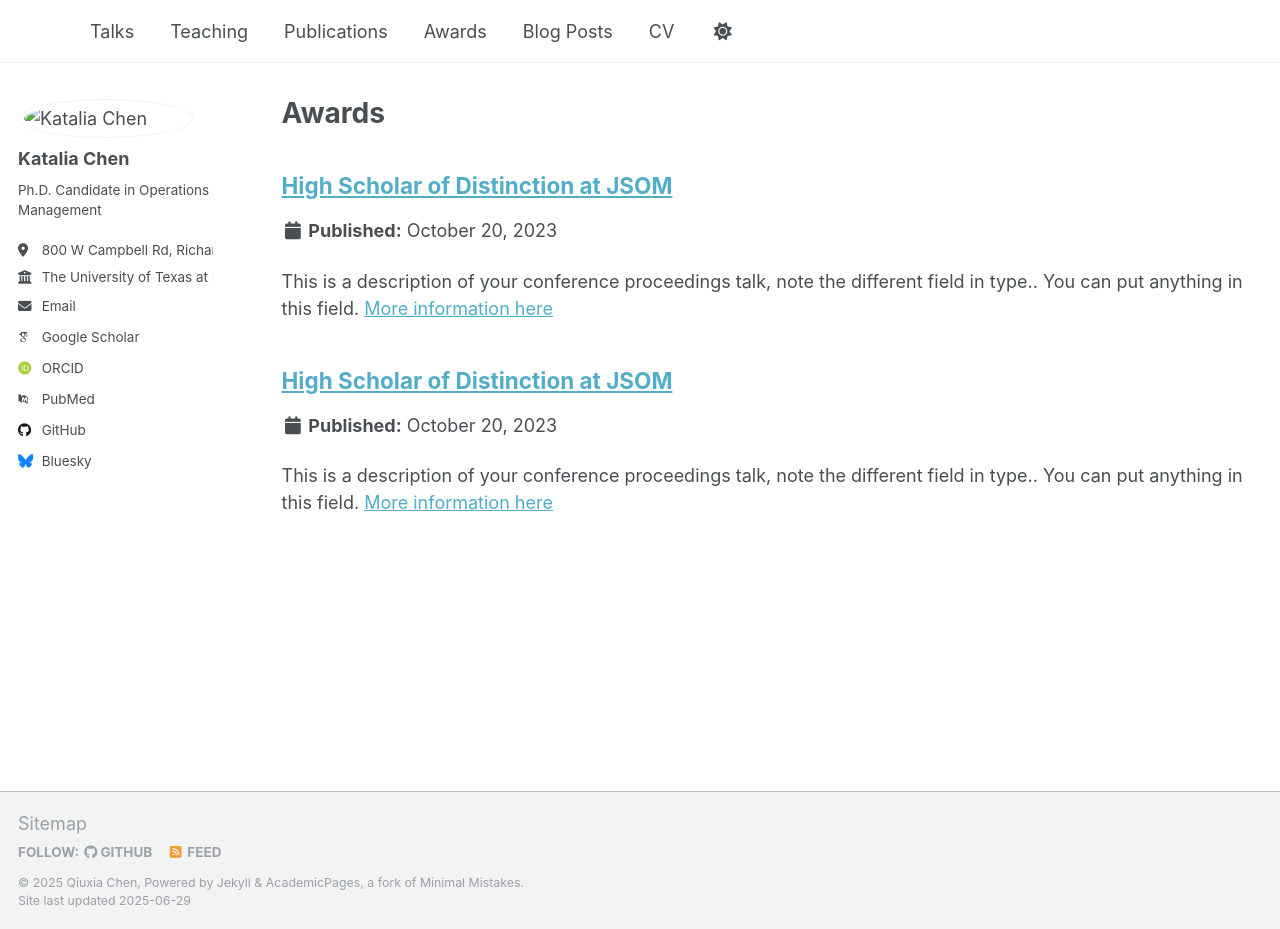
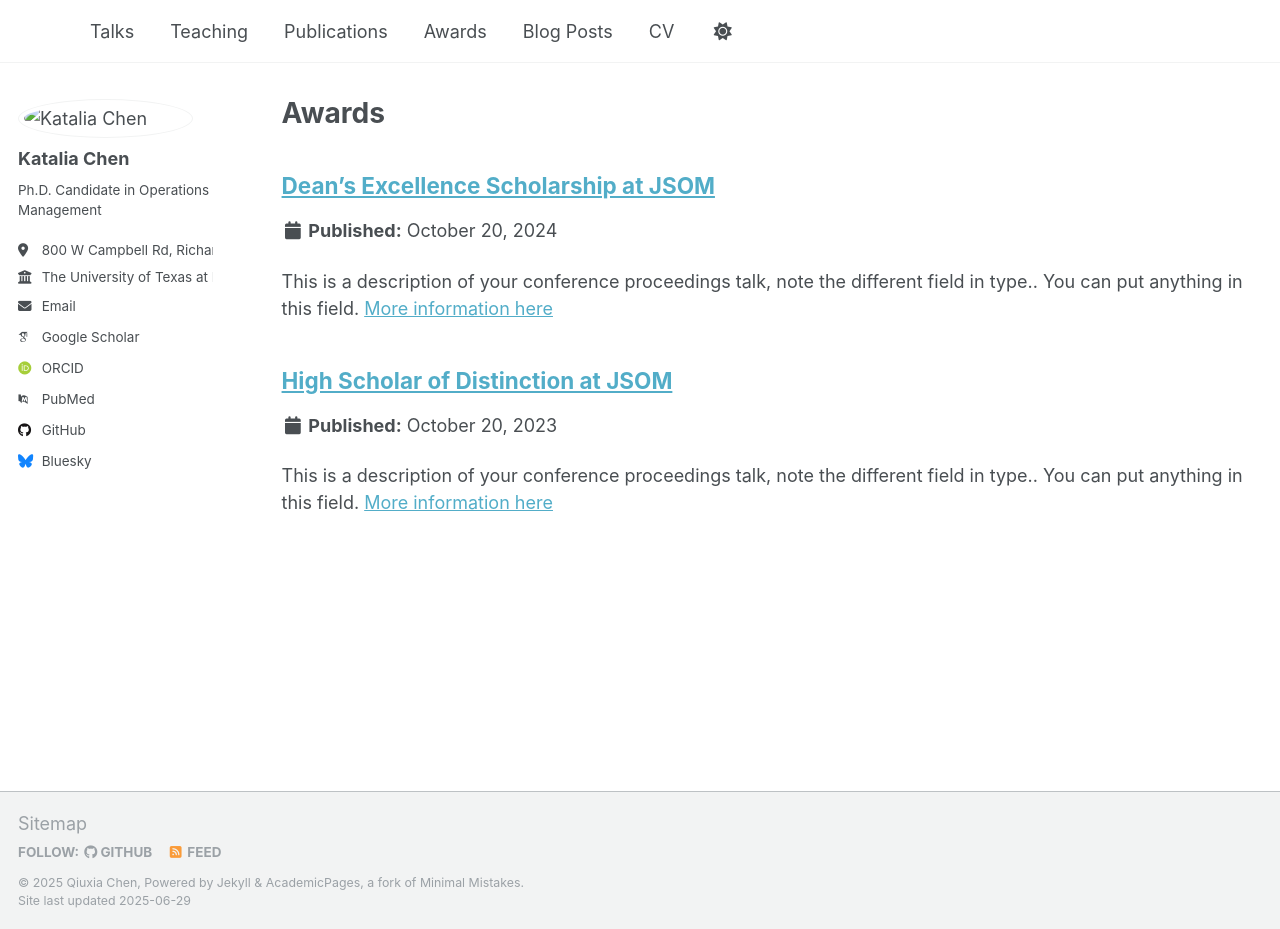
Before and after one commit to qxc2/kataliachen, a Jekyll site: the page built from _pages/awards.html, in a window 1280 px wide and 929 px high. Built offline with Jekyll 4.4.1, drawn with Linux system fonts in a browser that asks for light colours; some web fonts are replaced.

Commit message:
Update Excellence Scholarship at JSOM.md

```diff
--- a/_awards/Excellence Scholarship at JSOM.md
+++ b/_awards/Excellence Scholarship at JSOM.md
@@ -1,10 +1,10 @@
 ---
-title: "High Scholar of Distinction at JSOM"
+title: "Dean’s Excellence Scholarship at JSOM"
 collection: awards
 type: "Awards"
-permalink: /awards/Excellence Scholarship at JSOM
+permalink: /awards/Excellence-Scholarship-at-JSOM
 venue: "Institute for Operations Research and the Management Sciences"
-date: 2023-10-20
+date: 2024-10-20
 ---
 
 This is a description of your conference proceedings talk, note the different field in type.. You can put anything in this field.
```
